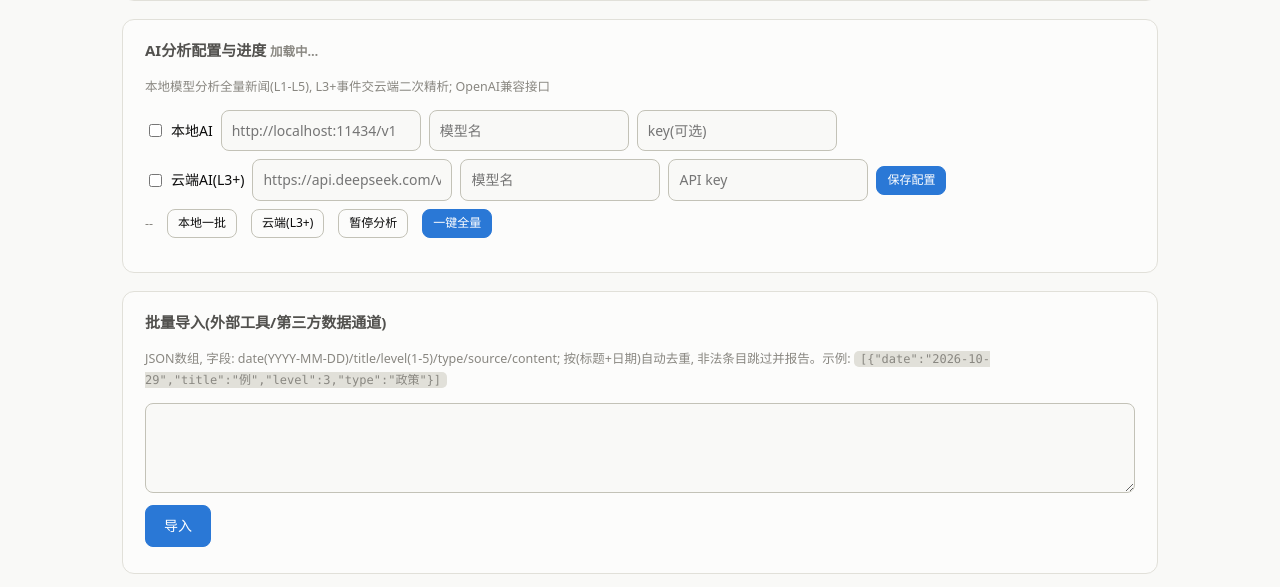
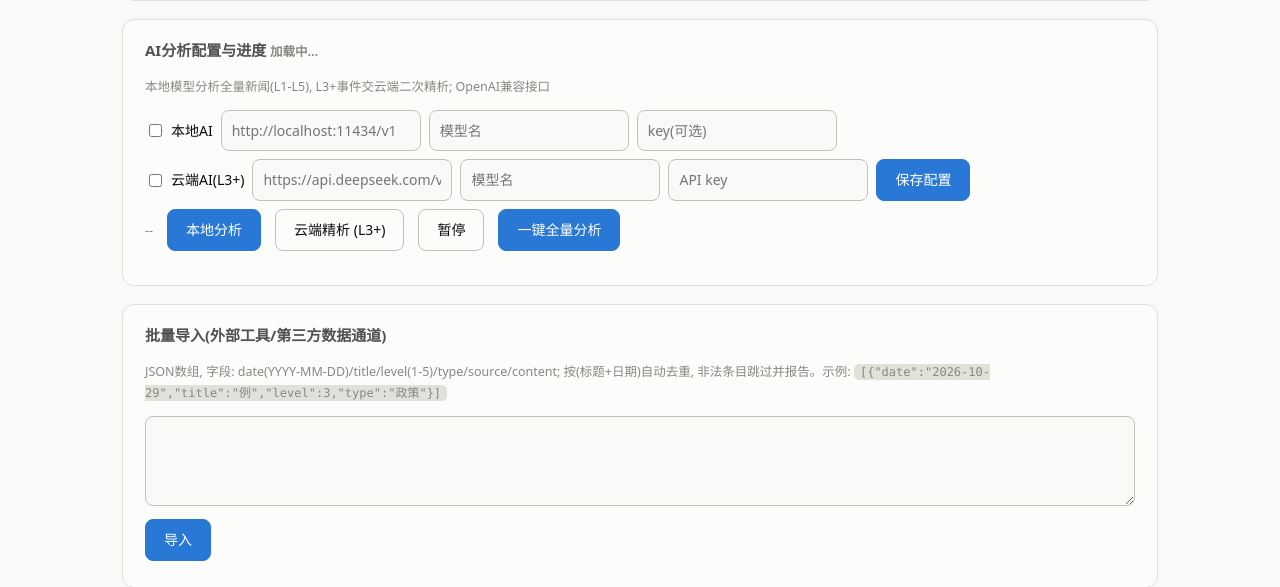
Before and after one commit to zhongbinling/stock_analyze, a Python web app: template server/templates/admin/macro.html in a window 1280 px wide. Shown: the part 1444-2031 px from the top of the page. Run offline with Jinja, Linux system fonts and the light colour scheme; the template is opened without the code that fills it, so the values that code supplies are empty.

Commit message:
fix: 新闻抓取覆盖不足(akshare已装.venv, 三路快讯恢复200+20+20条/天) + 按钮/宏观AI按钮统一为primary/btn标准风格; 409+1s passed
Co-Authored-By: Claude Opus 5 (1M context) <noreply@anthropic.com>

```diff
--- a/server/templates/admin/data.html
+++ b/server/templates/admin/data.html
@@ -79,8 +79,8 @@
     正文由AI分析阶段按需重查; 抓取与分析解耦(D1-28 N1)</p>
   <div class="row-flex" style="gap:10px;flex-wrap:wrap">
     <span class="hint" id="newsDetail">--</span>
-    <button class="btn small" id="btnNewsInc">向最新拉(增量)</button>
-    <button class="btn small" id="btnNewsBackfill">向前回补(2018起·入队)</button>
+    <button class="btn primary" id="btnNewsInc">增量拉取</button>
+    <button class="btn" id="btnNewsBackfill">全史回补</button>
     <span class="hint" id="newsMsg"></span>
   </div>
 </section>
@@ -92,7 +92,7 @@
     已纳入备份基础块(日/周/手动)</p>
   <div class="row-flex" style="gap:10px;flex-wrap:wrap">
     <span class="hint" id="rtStatDetail">--</span>
-    <button class="btn small" id="btnRtBackfill">立即补采/重建</button>
+    <button class="btn primary" id="btnRtBackfill">立即补采 / 重建当日</button>
     <span class="hint" id="rtBfMsg"></span>
   </div>
 </section>
--- a/server/templates/admin/macro.html
+++ b/server/templates/admin/macro.html
@@ -93,14 +93,14 @@
     <input class="input" id="aiCloudUrl" placeholder="https://api.deepseek.com/v1" style="width:200px">
     <input class="input" id="aiCloudModel" placeholder="模型名" style="width:120px">
     <input class="input" id="aiCloudKey" type="password" placeholder="API key" style="width:100px">
-    <button class="btn primary small" id="btnAiSave">保存配置</button>
+    <button class="btn primary" id="btnAiSave">保存配置</button>
   </div>
   <div class="row-flex" style="margin-top:8px">
     <span class="hint" id="aiDetail">--</span>
-    <button class="btn small" id="btnAiAnalyze">本地一批</button>
-    <button class="btn small" id="btnAiCloud">云端(L3+)</button>
-    <button class="btn small" id="btnAiPause" title="当前批次完成后停止分析">暂停分析</button>
-    <button class="btn primary small" id="btnAiAll" title="循环本地全量→云端L3+, 异步入队">一键全量</button>
+    <button class="btn primary" id="btnAiAnalyze">本地分析</button>
+    <button class="btn" id="btnAiCloud">云端精析 (L3+)</button>
+    <button class="btn" id="btnAiPause" title="当前批次完成后停止">暂停</button>
+    <button class="btn primary" id="btnAiAll" title="循环本地全量→云端L3+">一键全量分析</button>
     <span class="hint" id="aiMsg"></span>
   </div>
   <div class="row-flex" style="margin-top:6px;gap:4px;flex-wrap:wrap" id="aiLevels"></div>
```
